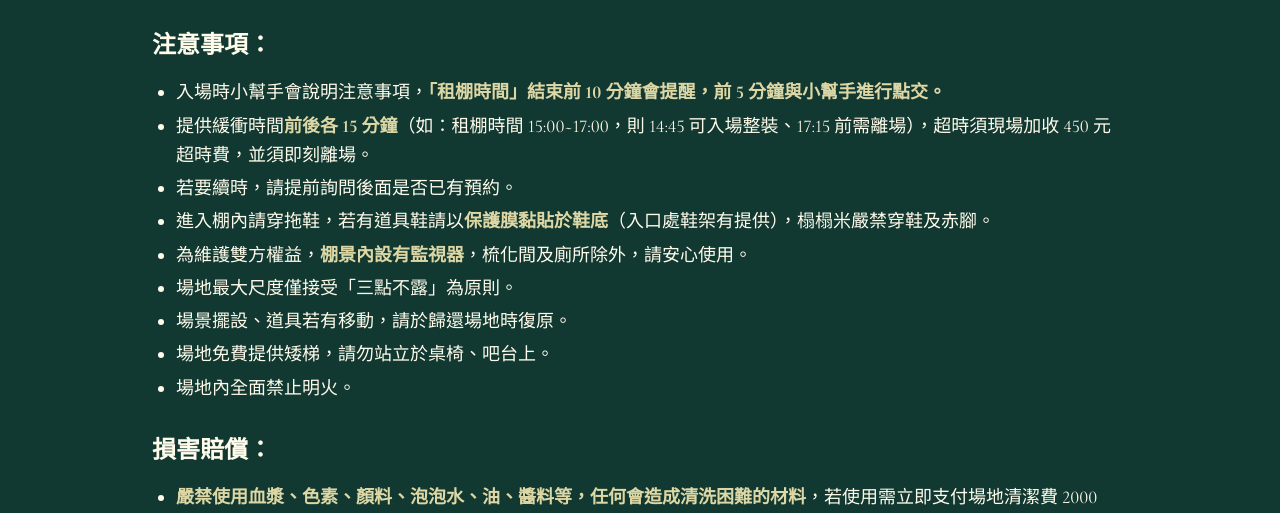
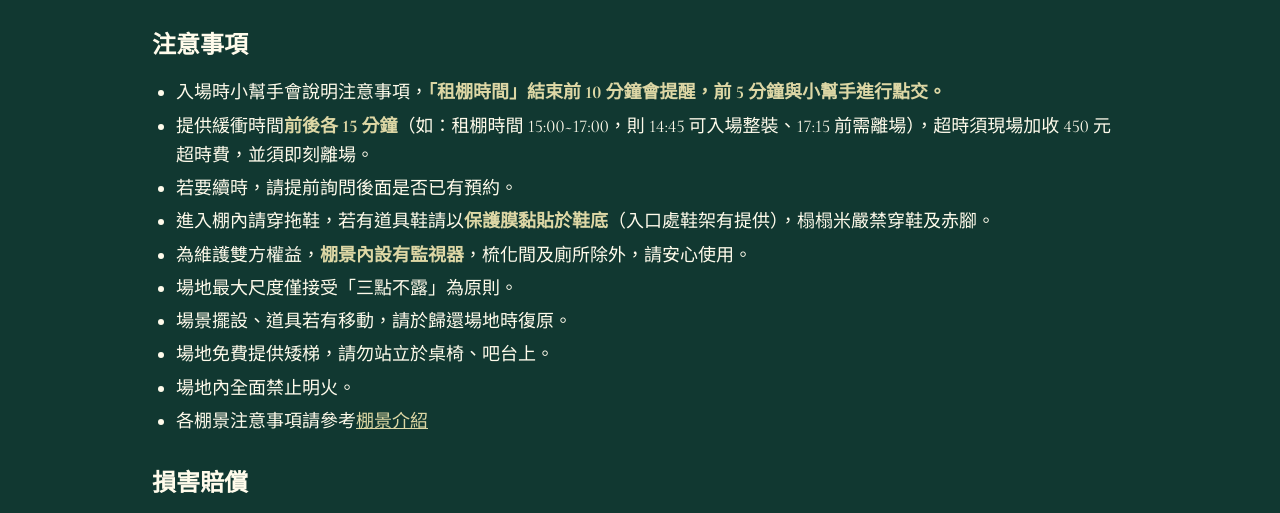
Before and after one commit to b1t-tw/yaran-site, an Astro site: page /rules in a window 1280 px wide. Shown: the part 262-775 px from the top of the page. Built offline with nearby package versions, Linux system fonts and the light colour scheme; Astro itself is replaced by a stand-in of ours; a web font is replaced by a local one.

Commit message:
fix: remove colons from section headings in rules page for consistency

```diff
--- a/src/pages/rules.astro
+++ b/src/pages/rules.astro
@@ -5,7 +5,7 @@ import Layout from "../layouts/Layout.astro";
 <Layout title="租棚須知">
   <main class="py-8">
     <div class="container">
-      <h2 class="mb-4">注意事項：</h2>
+      <h2 class="mb-4">注意事項</h2>
       <ul class="list-disc pl-6 mb-4">
         <li>
           入場時小幫手會說明注意事項，<strong>「租棚時間」結束前 10 分鐘會提醒，前 5 分鐘與小幫手進行點交。</strong>
@@ -23,9 +23,10 @@ import Layout from "../layouts/Layout.astro";
         <li>場景擺設、道具若有移動，請於歸還場地時復原。</li>
         <li>場地免費提供矮梯，請勿站立於桌椅、吧台上。</li>
         <li>場地內全面禁止明火。</li>
+        <li>各棚景注意事項請參考<a href="/scenes" class="underline text-primary-light">棚景介紹</a></li>
       </ul>
 
-      <h2 class="mb-4 mt-8">損害賠償：</h2>
+      <h2 class="mb-4 mt-8">損害賠償</h2>
       <ul class="list-disc pl-6 mb-4">
         <li>
           <strong>嚴禁使用血漿、色素、顏料、泡泡水、油、醬料等，任何會造成清洗困難的材料</strong
```
